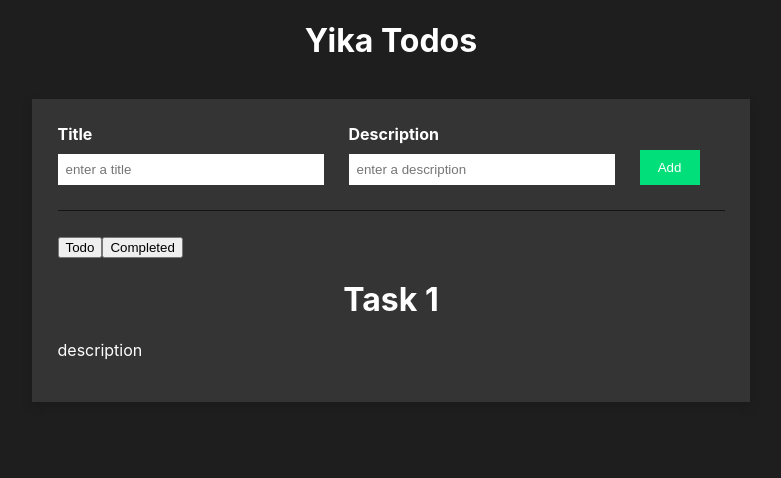
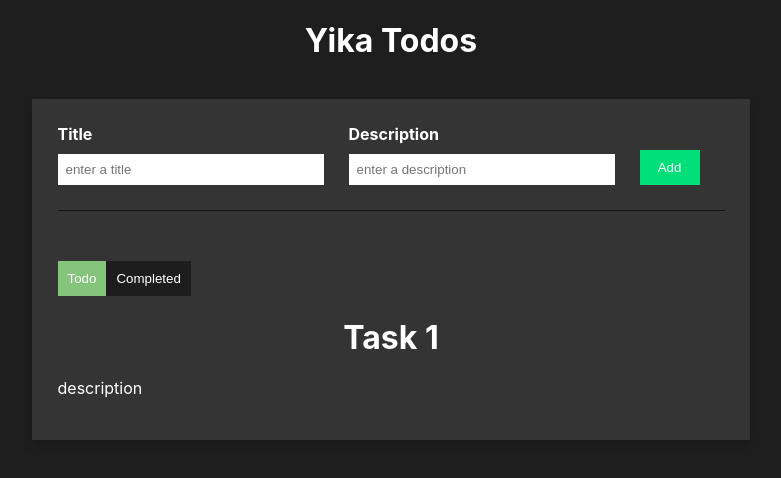
Before and after one commit to Ronaldyika/React_frontend_dev, a React (Create React App) app in the folder todolist/: page / in a window 1280 px wide. Shown: the top 478 px of the page, without its empty margins (249-1030 px from the left). Built offline with nearby package versions, Linux system fonts and the light colour scheme.

Commit message:
done with styling

```diff
--- a/todolist/src/App.css
+++ b/todolist/src/App.css
@@ -63,3 +63,21 @@ h1{
   background-color: #346b2d;
 
 }
+
+.secondaryBtn{
+  color: white;
+  background-color:rgb(28, 29, 28) ;
+  border: none;
+  border-radius: 0%;
+  margin-top: 25px;
+  padding: 10px;
+  width: fit-content;
+  cursor: pointer;
+}
+
+.active{
+  background-color: #84c47b;
+}
+.active:hover{
+  background-color: #274723;
+}
--- a/todolist/src/App.js
+++ b/todolist/src/App.js
@@ -1,7 +1,10 @@
 import logo from './logo.svg';
+import React,{useContext, useState} from 'react'
 import './App.css';
+// import React,{useState} from 'react';
 
 function App() {
+  const [isCompleteScreen,setIsCompleteScreen]=useState(false)
   return (
     <div className="App">
       <h1>Yika Todos</h1>
@@ -20,8 +23,8 @@ function App() {
           </div>
         </div>
         <div className='btn-area'>
-          <button>Todo</button>
-          <button>Completed</button>
+          <button className={`secondaryBtn isCompleteScreen ${isCompleteScreen === false && `active`}`} onClick={()=>setIsCompleteScreen(false)}>Todo</button>
+          <button className={` secondaryBtn isCompleteScreen ${isCompleteScreen === true && `active`}`} onClick={()=>setIsCompleteScreen(true)}>Completed</button>
         </div>
         <div className='todo-list'>
           <div className='todo-list-item'>
```
